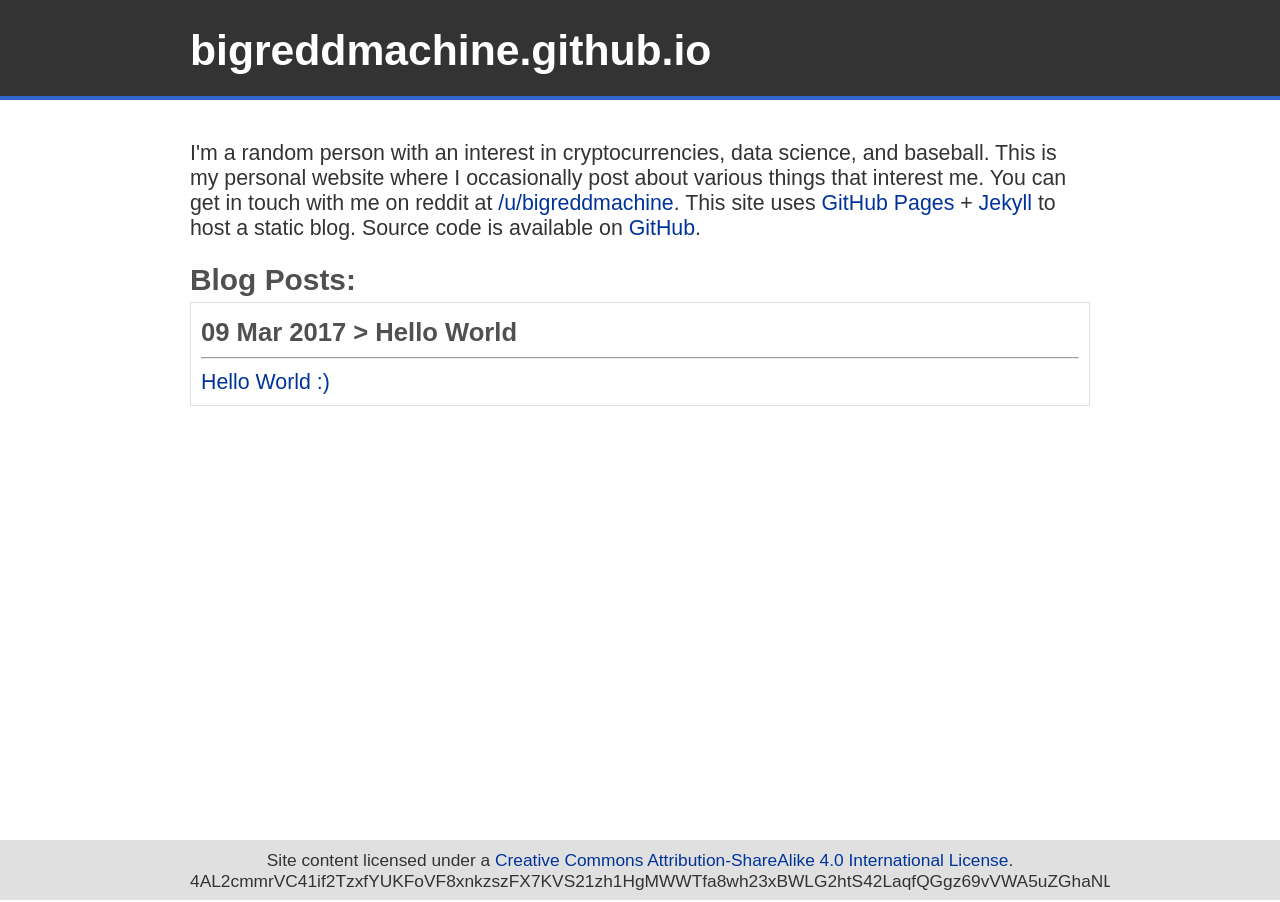
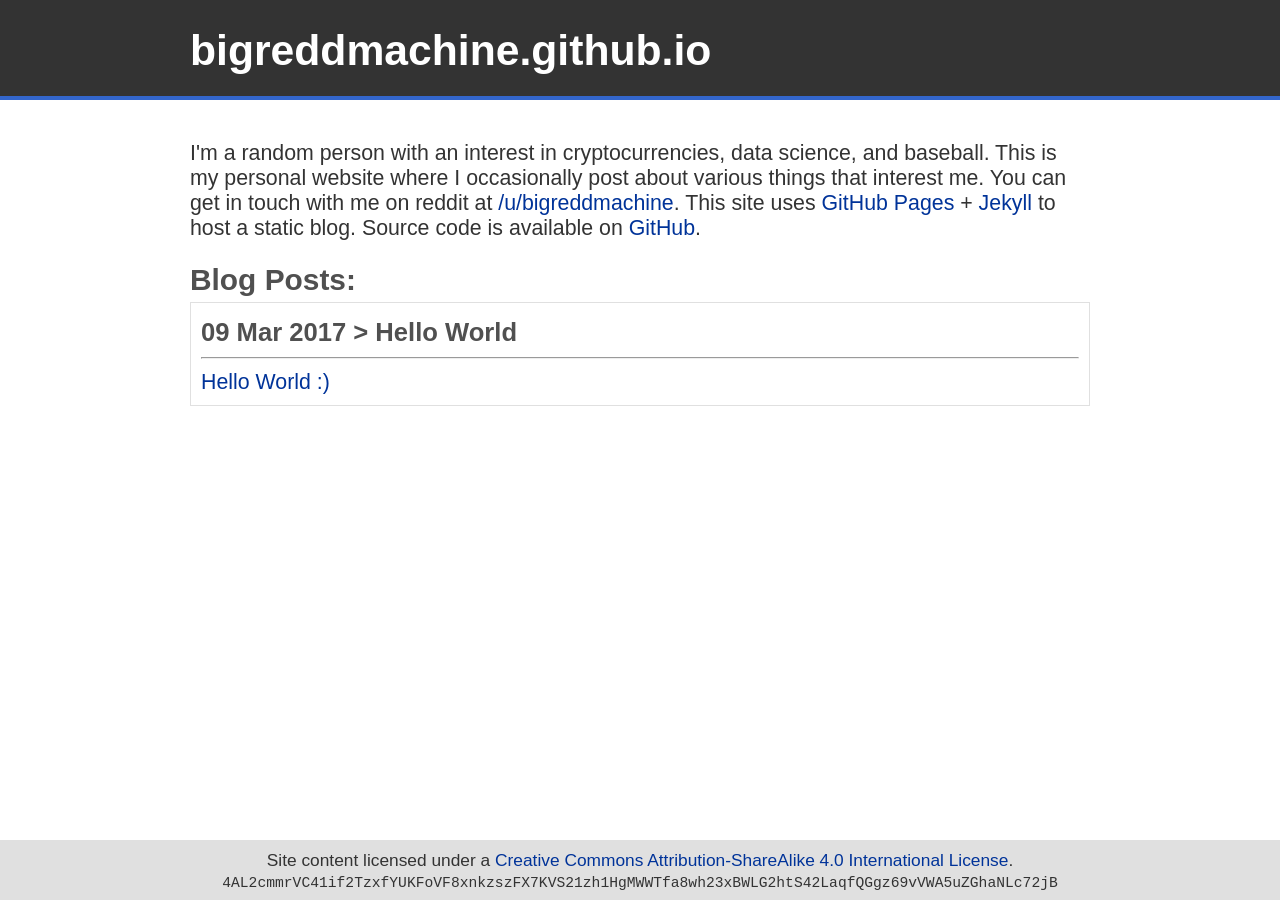
Before and after one commit to bigreddmachine/bigreddmachine.github.io, a Jekyll site: the page built from index.html, in a window 1280 px wide. Built offline with Jekyll 4.4.1, drawn with Linux system fonts in a browser that asks for light colours.

Commit message:
monospace donation address

```diff
--- a/_includes/footer.html
+++ b/_includes/footer.html
@@ -1,6 +1,6 @@
 <footer>
     <div class="content-container center">
         Site content licensed under a <a target="_blank" href="http://creativecommons.org/licenses/by-sa/4.0/">Creative Commons Attribution-ShareAlike 4.0 International License</a>.<br>
-        {{ site.xmr }}
+        <span class="donation-address">{{ site.xmr }}</span>
     </div>
 </footer>
--- a/css/main.css
+++ b/css/main.css
@@ -73,3 +73,8 @@ footer .content-container { padding: 10px 20px; overflow: hidden; }
     width: auto;
     border: 1px solid #E0E0E0;
 }
+
+.donation-address {
+    font-size: 11pt;
+    font-family: monospace;
+}
```
